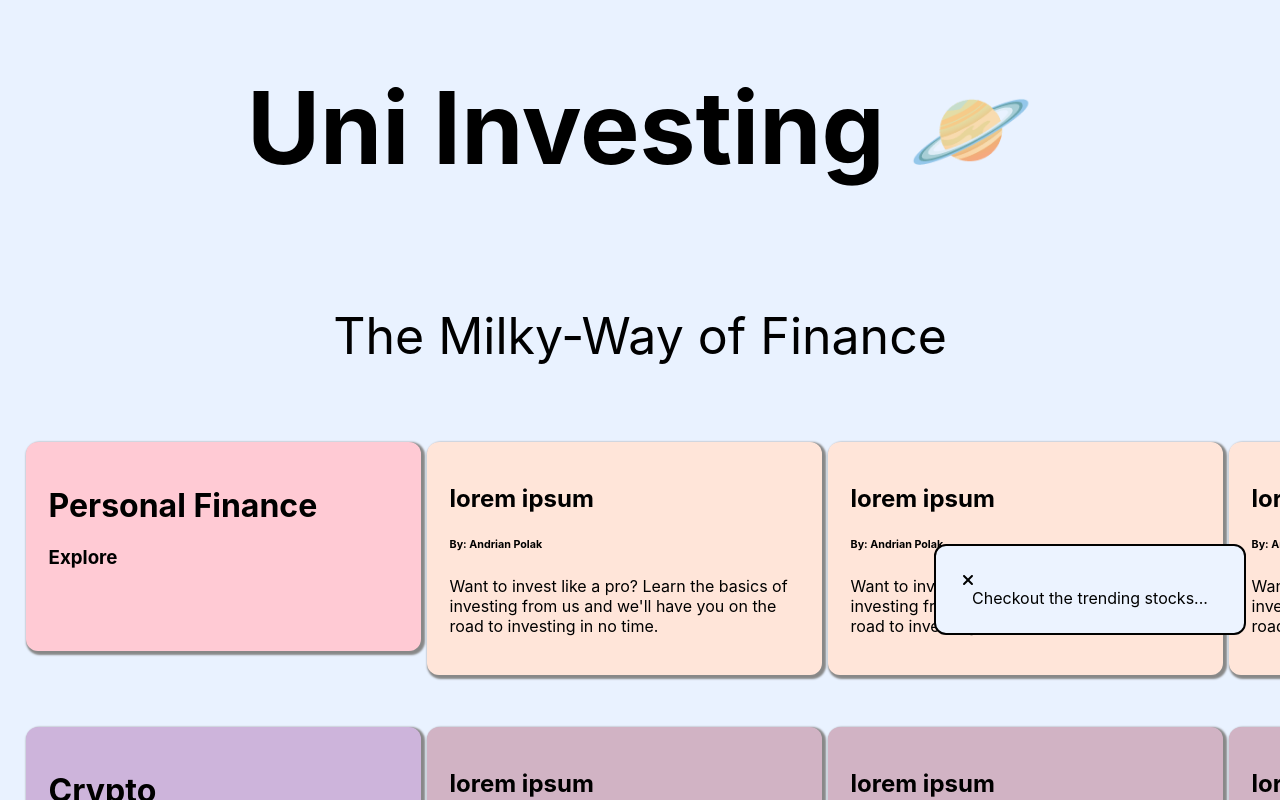
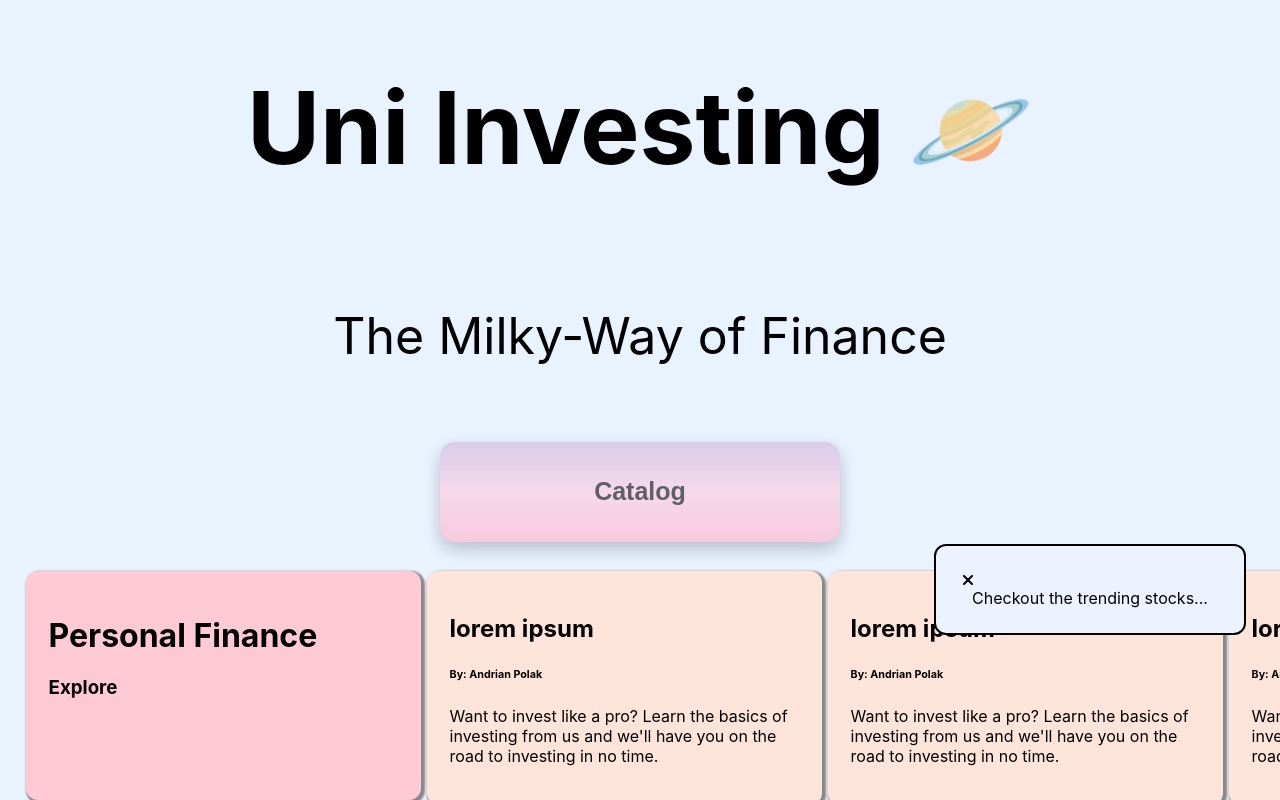
Before and after one commit to Uniinvesting/Main-Page, a React (Create React App) app in the folder uniinvesting_main_page/: page / in a window 1280 px wide. Shown: the top 800 px of the page. Built offline with nearby package versions, Linux system fonts and the light colour scheme.

Commit message:
button integration

```diff
--- a/uniinvesting_main_page/src/App.css
+++ b/uniinvesting_main_page/src/App.css
@@ -81,7 +81,7 @@
   width: 100%;
   border: solid 2px transparent;
   border-radius: 12px;
-  height: 163px;
+  height: 183px;
   text-align: left;
   padding: 6%;
   box-shadow: 2px 2px 2px 2px #888888;
@@ -92,7 +92,7 @@
   width: 100%;
   border: solid 2px transparent;
   border-radius: 12px;
-  height: 163px;
+  height: 183px;
   text-align: left;
   padding: 6%;
   box-shadow: 2px 2px 2px 2px #888888;
--- a/uniinvesting_main_page/src/App.js
+++ b/uniinvesting_main_page/src/App.js
@@ -12,10 +12,11 @@ function App() {
   return (
     <div className="App">
       <Header />
+      <Web_scraper />
       <Scroll_section_two />
       <Scroll_section_three />
       <Finance_tracker />
-      <Web_scraper />
+
       <Footer />
       <Popup />
     </div>
--- a/uniinvesting_main_page/src/components/web_scraper.js
+++ b/uniinvesting_main_page/src/components/web_scraper.js
@@ -1,4 +1,5 @@
 import React from 'react'
+
 // import puppeteer from "puppeteer"
 
 // async function start() {
@@ -12,7 +13,9 @@ export default function web_scraper() {
     // start()
     return (
         <div>
-            Hello world
+            <a href="https://articles-8zs0x8bm0-uniiinvesting.vercel.app/">
+                <button>Catalog</button>
+                </a>
         </div>
     )
 }
--- a/uniinvesting_main_page/src/index.css
+++ b/uniinvesting_main_page/src/index.css
@@ -15,3 +15,30 @@ code {
 html {
   background-color: #e9f2ff;
 }
+
+button {
+  color: black;
+  padding: 20px 40px;
+  border: none;
+  font-weight: bold;
+  border-radius: 15px;
+  transition-duration: 0.4s;
+  box-shadow: 0 8px 16px 0 rgba(0,0,0,0.2), 0 6px 20px 0 rgba(0,0,0,0.19);
+  border: none;
+  background-color: #ff9770;
+  background-image: linear-gradient(#cdb4db, #ffc8dd, #ffafcc);
+  padding: 16px 32px;
+  text-align: center;
+  font-size: 16px;
+  margin: 4px 2px;
+  opacity: 0.6;
+  transition: 0.3s;
+  display: inline-block;
+  text-decoration: none;
+  cursor: pointer;
+  margin-top: 3px;
+  width: 400px;
+  height: 100px;
+  margin-top: 2%;
+  font-size: 25px;
+}
```
